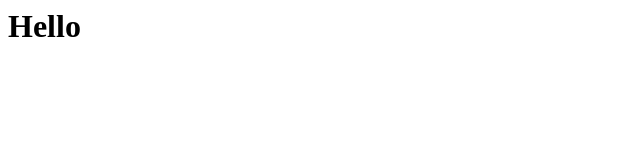
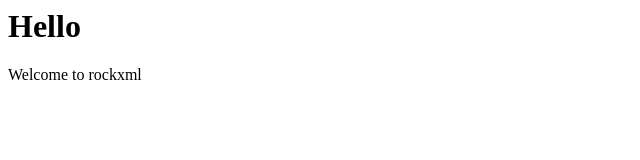
Before and after one commit to rockxml/rockxml.github.com, a plain HTML site: page index.html in a window 1280 px wide. Shown: the whole page, without its empty margins (0-640 px from the left). Drawn offline with Linux system fonts and the light colour scheme.

Commit message:
Update index.html

```diff
--- a/index.html
+++ b/index.html
@@ -1 +1,2 @@
 <h1>Hello</h1>
+<p>Welcome to rockxml</p>
```
